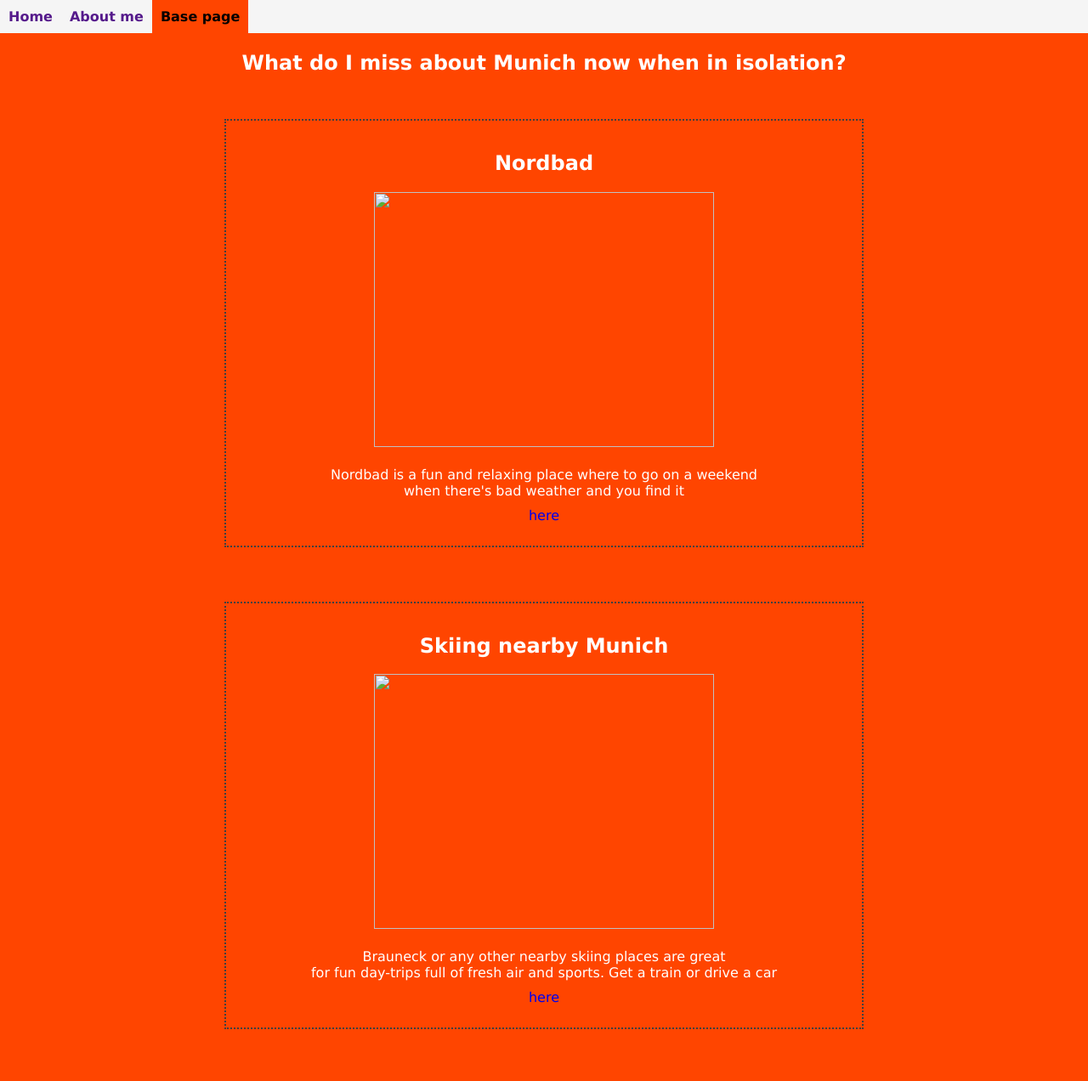
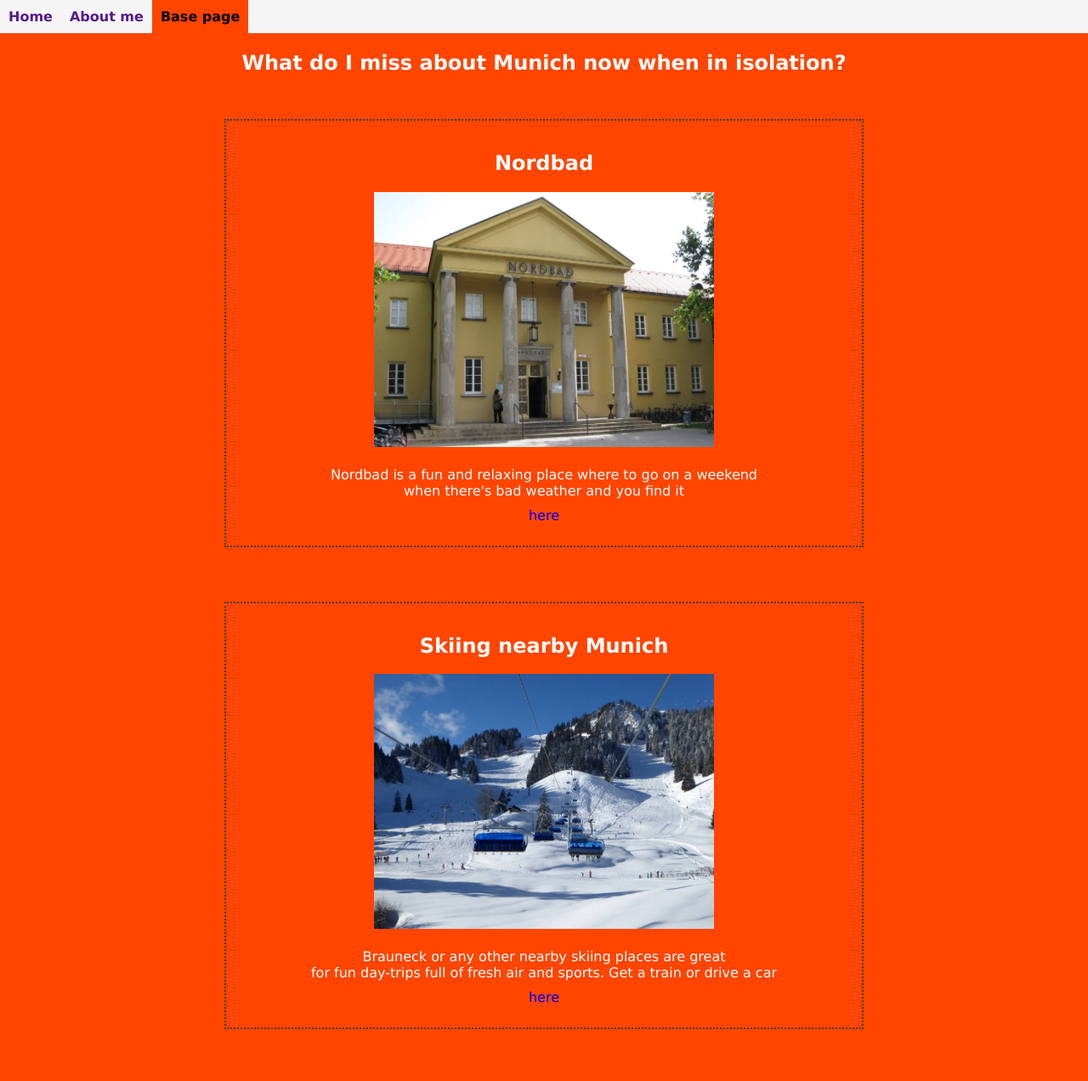
Before and after one commit to stankasvecova/redi_js_spring_2020, a plain HTML site: page index.html in a window 1280 px wide. Shown: the top 1272 px of the page at 85% size. Drawn offline with Linux system fonts and the light colour scheme.

Commit message:
Update index.html

```diff
--- a/index.html
+++ b/index.html
@@ -23,7 +23,7 @@
               <h2 class="card_title">Nordbad</h2>
               <div class="container"></div>
               <div class="card_imgWrapper">
-                   <img class="card_img" src="images/nordbad.jpg">
+                   <img class="card_img" src="nordbad.jpg">
               </div>
               <div class="card_description"><br>Nordbad is a fun and relaxing place where to go on a weekend </br>when there's bad weather and you find it <a href="https://www.google.com/maps/place/Nordbad/@48.1603281,11.5615484,17z/data=!3m1!4b1!4m5!3m4!1s0x479e75deb97b8337:0x6bca64d0f3009f64!8m2!3d48.1603245!4d11.5637424">here</a>
               </div>
@@ -33,7 +33,7 @@
             <h2 class="card_title">Skiing nearby Munich</h2>
             <div class="container"></div>
             <div class="card_imgWrapper">
-                <img class="card_img" src="images/skiingnearmunich.jpg">
+                <img class="card_img" src="skiingnearmunich.jpg">
             </div>
             <div class="card_description"><br>Brauneck or any other nearby skiing places are great </br>for fun day-trips full of fresh air and sports. Get a train or drive a car <a href="https://www.google.com/maps/place/Ski-+und+Wandergebiet+Brauneck/@47.6636382,11.4510302,12z/data=!4m13!1m7!3m6!1s0x479d97800959c6d9:0x1d1e48aecf891b10!2sBrauneck!3b1!8m2!3d47.6636111!4d11.5211111!3m4!1s0x479d90a53dbec0d5:0x541d092224075f!8m2!3d47.6748663!4d11.5545273">here</a>
             </div>
@@ -43,7 +43,7 @@
             <h2 class="card_title">Fit One Gym</h2>
             <div class="container"></div>
             <div class="card_imgWrapper">
-                <img class="card_img" src="images/fitone.jpg">
+                <img class="card_img" src="fitone.jpg">
             </div>
             <div class="card_description">I miss going to my gym where they make me sweat. I go to this <a href="https://www.google.com/maps/place/FIT%2FONE+M%C3%BCnchen/@48.1823967,11.5287006,17z/data=!3m1!4b1!4m5!3m4!1s0x479e77d007880fe1:0xb9ed47a6c8080dec!8m2!3d48.1823931!4d11.5308946">location</a>
             </div>
```
